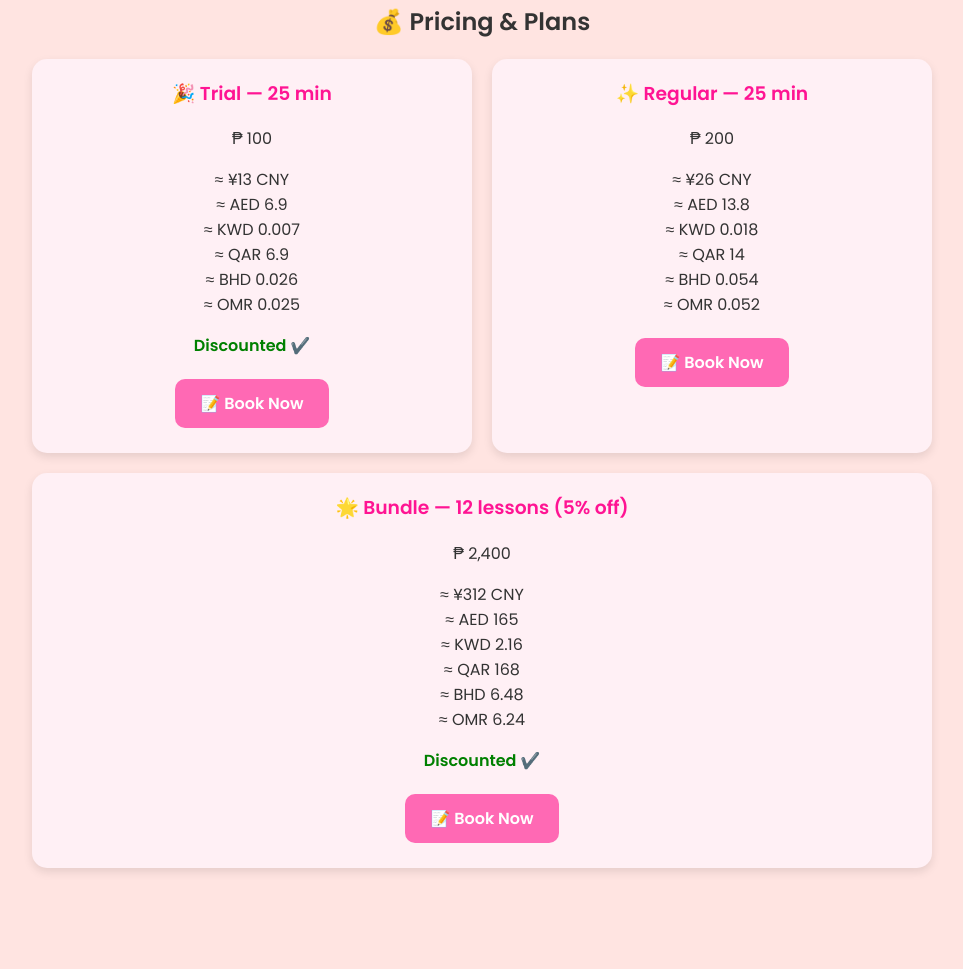
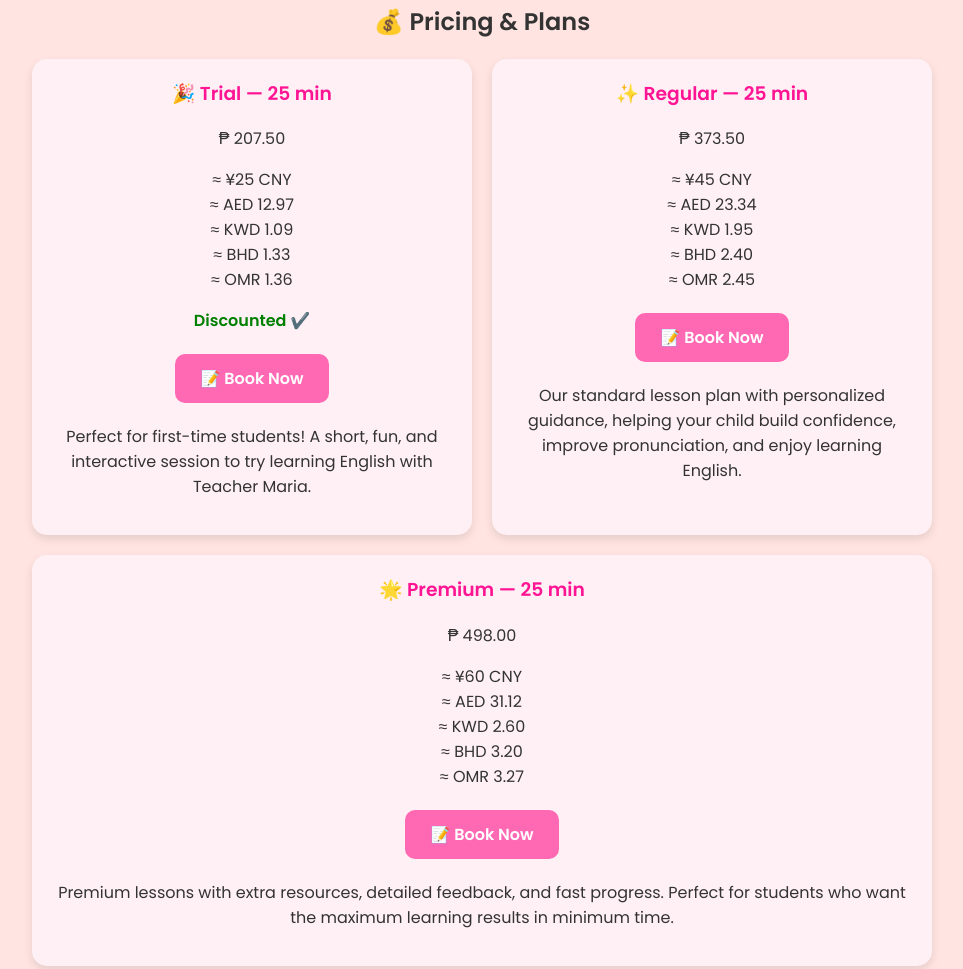
Before and after one commit to cruzmariaarlizakey08-gif/TeacherMaria, a plain HTML site: page index.html in a window 1280 px wide. Shown: the part 1780-2749 px from the top of the page, without its empty margins (158-1121 px from the left). Drawn offline with Linux system fonts and the light colour scheme.

Commit message:
Update index.html

```diff
--- a/index.html
+++ b/index.html
@@ -127,25 +127,27 @@ footer { text-align: center; padding: 20px; background-color: #ffb6c1; color: wh
 
     <div class="pricing-card">
       <h3>🎉 Trial — 25 min</h3>
-      <p>₱ 100</p>
-      <p>≈ ¥13 CNY<br>≈ AED 6.9<br>≈ KWD 0.007<br>≈ QAR 6.9<br>≈ BHD 0.026<br>≈ OMR 0.025</p>
+      <p>₱ 207.50</p>
+      <p>≈ ¥25 CNY<br>≈ AED 12.97<br>≈ KWD 1.09<br>≈ BHD 1.33<br>≈ OMR 1.36</p>
       <p class="discount translatable" data-en="Discounted ✔️" data-zh="已优惠 ✔️" data-ar="مخفض ✔️">Discounted ✔️</p>
       <a href="https://docs.google.com/forms/d/e/1FAIpQLSeXGsgwdczxGy2flT6MPbOJX1g9SHFliKtOqvOWVGJlynW6xQ/viewform?usp=sharing" target="_blank" class="btn translatable">📝 Book Now</a>
+      <p class="translatable" data-en="Perfect for first-time students! A short, fun, and interactive session to try learning English with Teacher Maria." data-zh="非常适合首次上课的学生！短暂、有趣且互动的课程，体验与玛丽亚老师一起学英语。" data-ar="مثالي للطلاب لأول مرة! جلسة قصيرة ممتعة وتفاعلية لتجربة تعلم الإنجليزية مع المعلمة ماريا.">Perfect for first-time students! A short, fun, and interactive session to try learning English with Teacher Maria.</p>
     </div>
 
     <div class="pricing-card">
       <h3>✨ Regular — 25 min</h3>
-      <p>₱ 200</p>
-      <p>≈ ¥26 CNY<br>≈ AED 13.8<br>≈ KWD 0.018<br>≈ QAR 14<br>≈ BHD 0.054<br>≈ OMR 0.052</p>
+      <p>₱ 373.50</p>
+      <p>≈ ¥45 CNY<br>≈ AED 23.34<br>≈ KWD 1.95<br>≈ BHD 2.40<br>≈ OMR 2.45</p>
       <a href="https://docs.google.com/forms/d/e/1FAIpQLSeXGsgwdczxGy2flT6MPbOJX1g9SHFliKtOqvOWVGJlynW6xQ/viewform?usp=sharing" target="_blank" class="btn translatable">📝 Book Now</a>
+      <p class="translatable" data-en="Our standard lesson plan with personalized guidance, helping your child build confidence, improve pronunciation, and enjoy learning English." data-zh="我们的标准课程计划，提供个性化指导，帮助孩子建立自信、改善发音并享受学习英语。" data-ar="خطة الدرس القياسية مع إرشادات شخصية، تساعد طفلك على بناء الثقة وتحسين النطق والاستمتاع بتعلم الإنجليزية.">Our standard lesson plan with personalized guidance, helping your child build confidence, improve pronunciation, and enjoy learning English.</p>
     </div>
 
     <div class="pricing-card">
-      <h3>🌟 Bundle — 12 lessons (5% off)</h3>
-      <p>₱ 2,400</p>
-      <p>≈ ¥312 CNY<br>≈ AED 165<br>≈ KWD 2.16<br>≈ QAR 168<br>≈ BHD 6.48<br>≈ OMR 6.24</p>
-      <p class="discount translatable" data-en="Discounted ✔️" data-zh="已优惠 ✔️" data-ar="مخفض ✔️">Discounted ✔️</p>
+      <h3>🌟 Premium — 25 min</h3>
+      <p>₱ 498.00</p>
+      <p>≈ ¥60 CNY<br>≈ AED 31.12<br>≈ KWD 2.60<br>≈ BHD 3.20<br>≈ OMR 3.27</p>
       <a href="https://docs.google.com/forms/d/e/1FAIpQLSeXGsgwdczxGy2flT6MPbOJX1g9SHFliKtOqvOWVGJlynW6xQ/viewform?usp=sharing" target="_blank" class="btn translatable">📝 Book Now</a>
+      <p class="translatable" data-en="Premium lessons with extra resources, detailed feedback, and fast progress. Perfect for students who want the maximum learning results in minimum time." data-zh="高级课程提供额外的学习资料、详细反馈和快速进步。非常适合希望在最短时间内获得最大学习成果的学生。" data-ar="دروس مميزة مع موارد إضافية وتعليقات تفصيلية وتقدم سريع. مثالي للطلاب الذين يريدون تحقيق أقصى استفادة من التعلم في أقل وقت.">Premium lessons with extra resources, detailed feedback, and fast progress. Perfect for students who want the maximum learning results in minimum time.</p>
     </div>
 
   </div>
```
